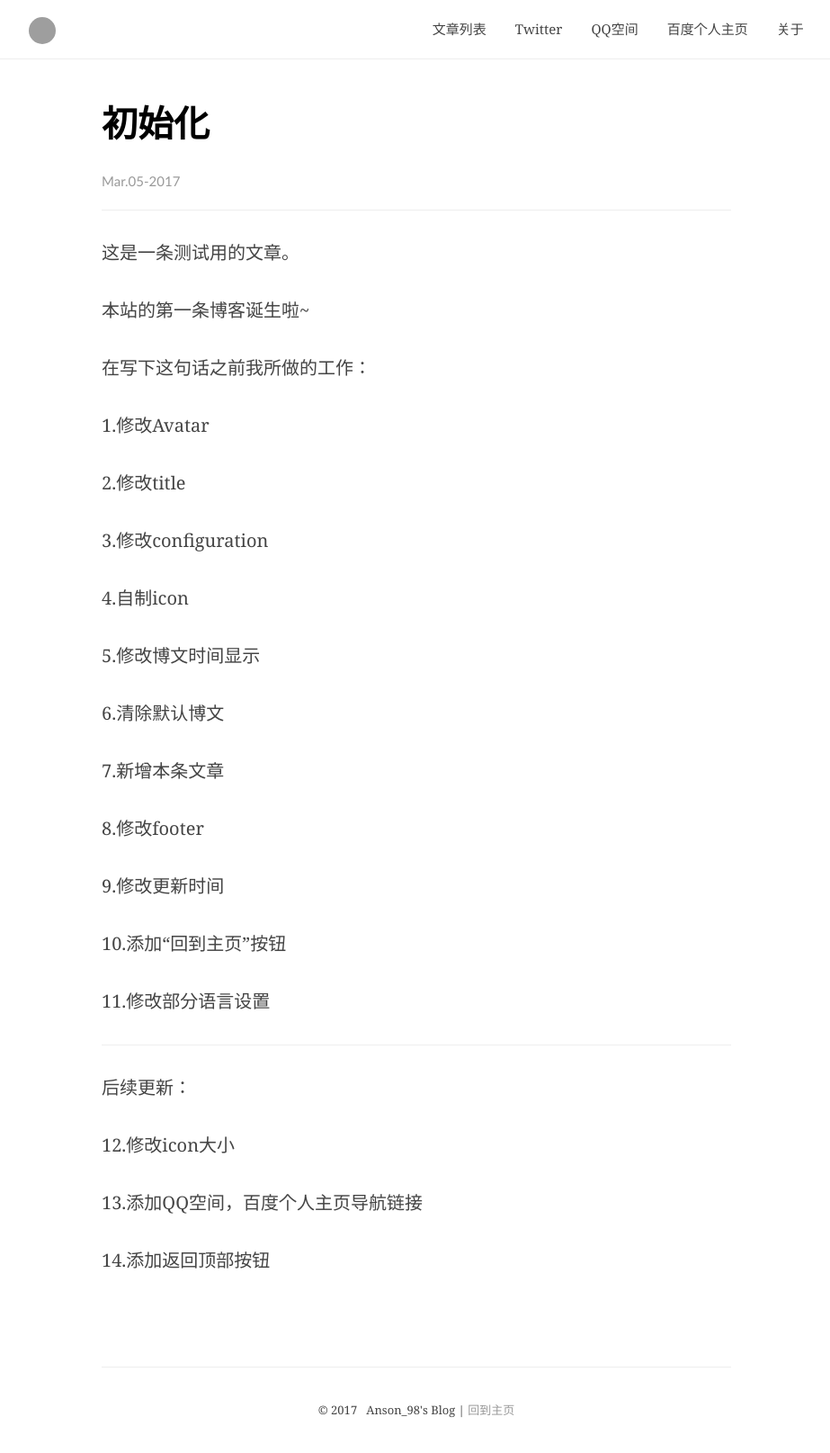
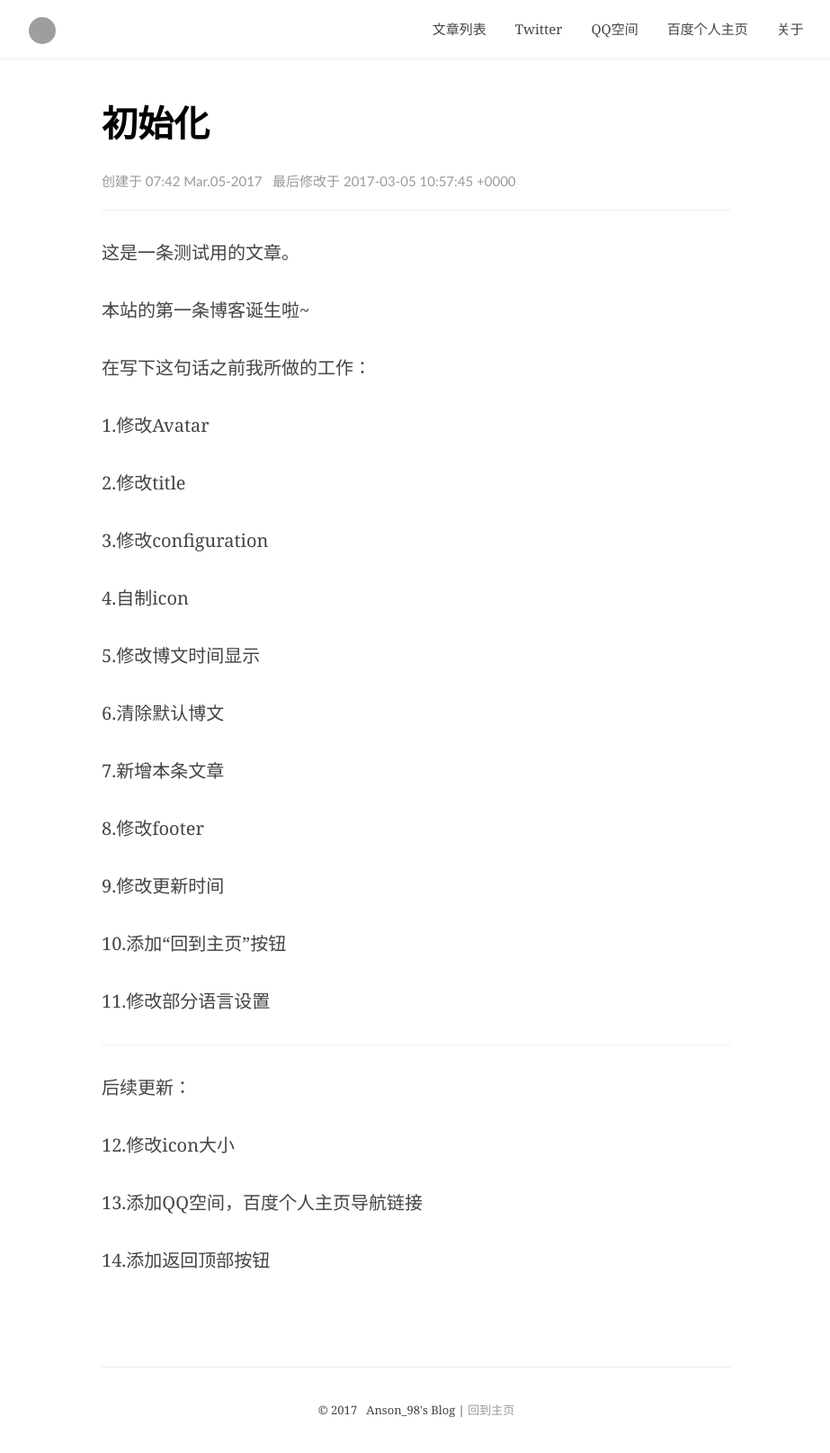
Before and after one commit to Anson98/studylog, a Jekyll site: the page built from _posts/2017-03-05-initialize.md, in a window 1280 px wide. Shown: the whole page at 90% size, without its empty margins (177-1100 px from the left). Built offline with Jekyll 4.4.1, drawn with Linux system fonts in a browser that asks for light colours; comment, search, counter and statistics services are not loaded; grey boxes are pictures that could not be loaded.

```diff
--- a/_layouts/post.html
+++ b/_layouts/post.html
@@ -4,7 +4,7 @@ layout: default
 
 <article class="article">
   <h1 class="article__title article__title--single">{{ page.title }}</h1>
-  <time class="article__date" datetime="{{ page.date | date: "%Y-%m-%d" }}">{% if page.author %}By {{ page.author}} on {% endif %}{{ page.date | date: " <!--%H:%M--> %b.%d-%Y" }}</time>
+  <time class="article__date" datetime="{{ page.date | date: "%Y-%m-%d" }}">{% if page.author %}By {{ page.author}} on {% endif %}创建于{{ page.date | date: " %H:%M %b.%d-%Y" }} &nbsp; 最后修改于 {{ page.editDate | editDate: " %H:%M %b.%d-%Y" }}</time>
   {% if page.cover %}
     <div class="cover">
       <img src="{{ page.cover }}">
--- a/_posts/2017-03-05-initialize.md
+++ b/_posts/2017-03-05-initialize.md
@@ -1,6 +1,8 @@
 ---
 layout: post
 title:  "初始化"
+date: 2017-03-05 7:42:02
+editDate: 2017-03-05 10:57:45
 ---
 ---
 这是一条测试用的文章。
```
Also changed, not shown: _posts/2017-03-05-update.md (added, +11 -0 lines).
